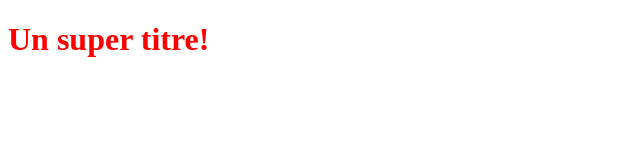
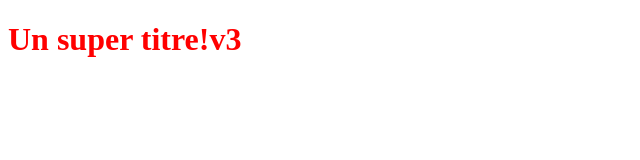
Before and after one commit to FABIEN-DKV/OpenclassroomsProject, a plain HTML site: page index.html in a window 1280 px wide. Shown: the full height of the page, 0-640 px from the left. Drawn offline with Linux system fonts and the light colour scheme.

Commit message:
modification du titre v3

```diff
--- a/index.html
+++ b/index.html
@@ -5,6 +5,6 @@
     <link rel="stylesheet" type="text/css" href="styles.css">
 </head>
 <body>
-    <h1>Un super titre!</h1>
+    <h1>Un super titre!v3</h1>
 </body>
 </html>
```
